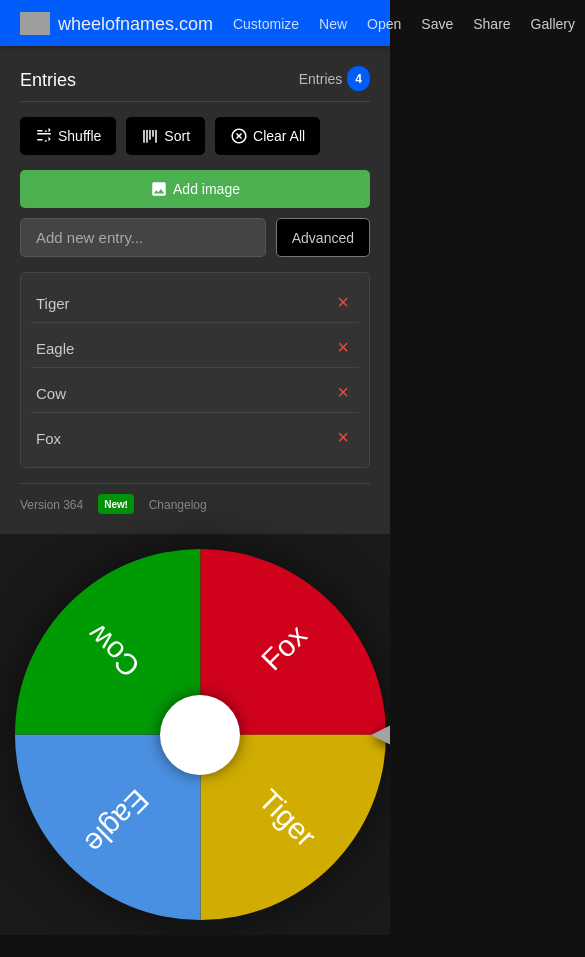
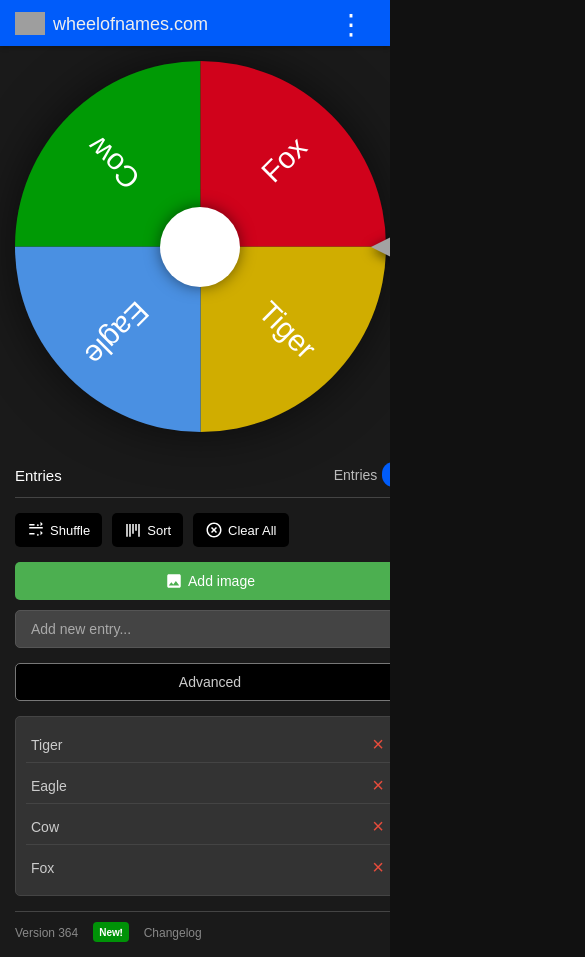
Before and after one commit to MrrBlackHat/godofwheel, a plain HTML site: page index.html in a window 390 px wide. Shown: the top 957 px of the page, 585 px wide, since content can reach past the window. Before the commit the page ends 935 px from the top, so only its background shows below. Drawn offline with Linux system fonts and the light colour scheme; grey boxes are pictures that could not be loaded; a web font is replaced by a local one.

Commit message:
Update index.html

```diff
--- a/index.html
+++ b/index.html
@@ -474,7 +474,7 @@ body {
     max-width: 450px;
     height: auto;
     aspect-ratio: 1 / 1;
-    margin: 0 auto 20px auto; /* This correctly centers it on desktop */
+    margin: 0 auto 20px auto;
     box-shadow: 0px 0px 50px rgba(0, 0, 0, 0.6),
                 0px 0px 20px rgba(0, 0, 0, 0.3) inset;
     border-radius: 50%;
@@ -502,58 +502,104 @@ body {
         min-height: auto;
     }
 
+    /* Make wheel larger on tablets */
     #wheel-container {
-        width: 70vw;
-        max-width: 400px;
-        margin: 0 auto 20px auto; /* Ensure this is consistently applied */
+        width: 70vw; /* Using 70% of viewport width for tablets */
+        max-width: 400px; /* Max size to prevent it from getting too big on large tablets */
+        margin-bottom: 20px;
     }
 
     #wheel svg text {
-        font-size: 16px;
+        font-size: 16px; /* Keep 16px for tablets */
     }
 
-    .sidebar { /* ... other sidebar styles ... */ }
-    .header { /* ... other header styles ... */ }
-    .header-nav { /* ... */ }
-    .kebab-menu-icon { /* ... */ }
+    .sidebar {
+        order: 2;
+        width: 100%;
+        border-right: none;
+        box-shadow: none;
+        padding: 15px;
+        background: var(--main-content-bg);
+    }
+
+    .header {
+        justify-content: space-between;
+        padding: 8px 15px;
+        position: relative;
+    }
+
+    /* Hide the desktop navigation on mobile */
+    .header-nav {
+        display: none;
+    }
+
+    /* Show the kebab menu icon on mobile */
+    .kebab-menu-icon {
+        display: block;
+    }
 }
 
 /* Smaller mobile devices (up to 768px wide) */
 @media (max-width: 768px) {
     #wheel-container {
-        width: 90vw;
-        max-width: 380px;
-        margin: 0 auto 15px auto; /* Ensure this is consistently applied for this breakpoint */
+        width: 90vw; /* Take up 90% of screen width */
+        max-width: 380px; /* A bit smaller max for these devices */
+        margin-bottom: 15px;
     }
     #wheel svg text {
-        font-size: 16px;
+        font-size: 16px; /* Consistent 16px */
     }
     /* Pointer size adjustment for these screens */
-    .pointer { /* ... */ }
-    .center-circle { /* ... */ }
-    .sidebar-header h2 { /* ... */ }
-    .sidebar-controls button { /* ... */ }
-    .sidebar-input-field { /* ... */ }
-    .sidebar-entry-item { /* ... */ }
+    .pointer {
+        border-top: 10px solid transparent;
+        border-bottom: 10px solid transparent;
+        border-right: 20px solid #a3a3a3;
+    }
+    .center-circle {
+        width: 70px;
+        height: 70px;
+        font-size: 13px;
+    }
+    .sidebar-header h2 {
+        font-size: 15px;
+    }
+    .sidebar-controls button {
+        padding: 8px 12px;
+        font-size: 13px;
+    }
+    .sidebar-input-field {
+        font-size: 14px;
+    }
+    .sidebar-entry-item {
+        font-size: 14px;
+        padding: 6px 5px;
+    }
 }
 
 /* Extra small mobile devices (up to 480px wide) - Stack input and button */
 @media (max-width: 480px) {
     #wheel-container {
-        width: 95vw;
-        max-width: none;
-        margin: 0 auto 15px auto; /* Ensure this is consistently applied for this breakpoint */
-        /* You had margin-left: -15px; and margin-right: -15px; in your original code,
-           which could be causing the issue. This needs to be overridden or removed. */
+        width: 95vw; /* Even larger, 95% of viewport width for small phones */
+        max-width: none; /* Let it expand freely */
+        margin-left: auto; /* Re-center */
+        margin-right: auto; /* Re-center */
     }
     #wheel svg text {
-        font-size: 16px;
+        font-size: 16px; /* Consistent 16px */
     }
 
-    .input-advanced-container { /* ... */ }
-    .sidebar-input-field { /* ... */ }
-    .sidebar-input-group .input-advanced { /* ... */ }
+    .input-advanced-container {
+        flex-direction: column; /* Stack input and button vertically */
+    }
+    .sidebar-input-field {
+        width: 100%; /* Take full width when stacked */
+    }
+    .sidebar-input-group .input-advanced {
+        width: 100%; /* Take full width when stacked */
+        margin-top: 5px; /* Add a little space when stacked */
+    }
 }
+
 
 /* Animation for mobile dropdown */
 @keyframes slideDown {
```
